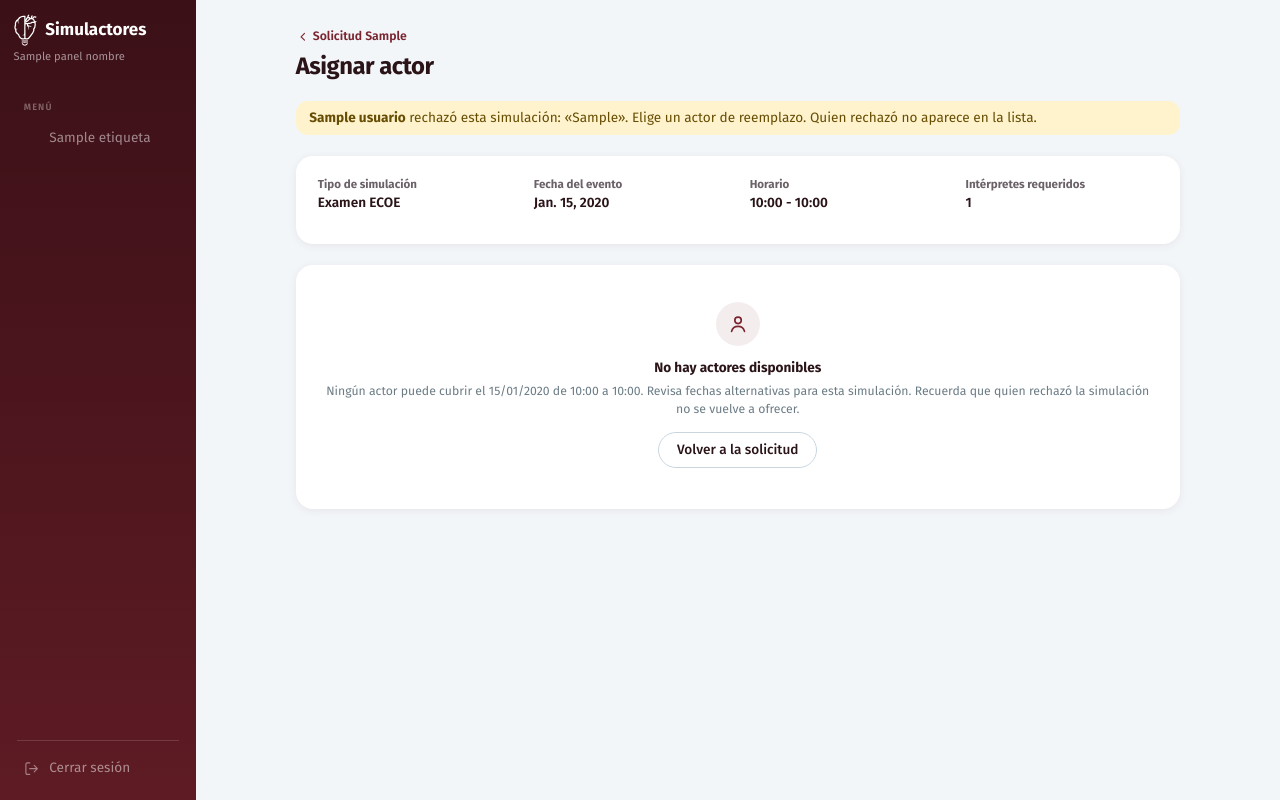
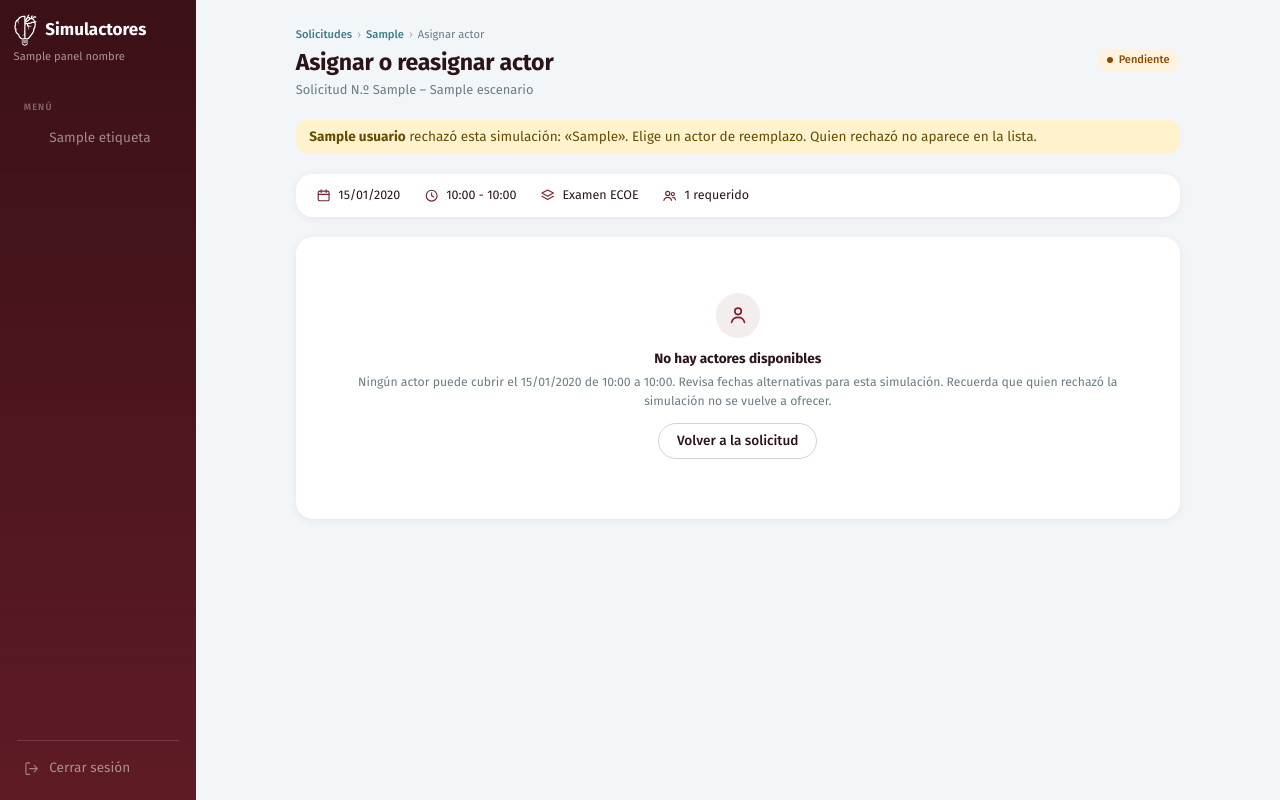
Before and after one commit to Emurillo26/SimGest, a Django app: template simulactores/templates/simulactores/asignar_actor.html in a window 1280 px wide. Run offline with Django 5.2, Linux system fonts and the light colour scheme; tables that the repository leaves empty hold one stand-in row (values such as "Sample post"); the template is opened without the code that fills it: values that come from a table or form of the project are taken from there, most other values are stand-ins (such as "Sample title", 1, 10 or a date in 2020).

Commit message:
Detalle de solicitud y asignación o reasignación de actor rediseñados
El detalle de solicitud muestra resumen del evento, actor asignado y estado de asignación; la pantalla de asignar/reasignar lista candidatos con habilidades, disponibilidad y tarifa en colones.

```diff
--- a/simulactores/templates/simulactores/asignar_actor.html
+++ b/simulactores/templates/simulactores/asignar_actor.html
@@ -8,32 +8,20 @@
   <meta name="viewport" content="width=device-width, initial-scale=1.0">
   <link href="https://cdn.jsdelivr.net/npm/bootstrap@5.3.3/dist/css/bootstrap.min.css" rel="stylesheet">
   <link href="{% static 'simulactores/css/estilos.css' %}" rel="stylesheet">
-  <style>
-    .actor-fila.no-disponible { opacity: .6; }
-    .actor-motivo { font-size: .8rem; color: #8a5a00; }
-    .chip-habilidad {
-      display: inline-block; margin: 0 4px 4px 0; padding: 2px 10px;
-      border-radius: 999px; background: #f1ecee; color: #4a2a30; font-size: .78rem;
-    }
-    .etiqueta-disp {
-      display: inline-block; padding: 2px 10px; border-radius: 999px;
-      font-size: .78rem; font-weight: 600;
-    }
-    .etiqueta-disp.si { background: #e3f4e8; color: #1d6b3a; }
-    .etiqueta-disp.no { background: #fff4d6; color: #8a5a00; }
-  </style>
+  <link href="{% static 'simulactores/css/admin.css' %}" rel="stylesheet">
 </head>
 <body>
 <div class="d-flex">
   {% include 'simulactores/_sidebar.html' %}
   <div class="flex-fill panel-columna">
     <main class="panel-contenido">
-      <header class="panel-encabezado">
-        <div>
-          <a href="{% url 'simulactores:solicitud_admin_detalle' solicitud.uuid %}" class="panel-volver"><svg viewBox="0 0 24 24" fill="none" stroke="currentColor" stroke-width="2" stroke-linecap="round" stroke-linejoin="round" aria-hidden="true"><path d="M15 6l-6 6 6 6"/></svg>Solicitud {{ solicitud.numero_solicitud }}</a>
-          <h1>{% if es_reemplazo %}Reasignar actor{% else %}Asignar actor{% endif %}</h1>
+      <div>
+        <nav class="migas" aria-label="Ruta"><a href="{% url 'simulactores:solicitudes_admin' %}">Solicitudes</a><span aria-hidden="true">›</span><a href="{% url 'simulactores:solicitud_admin_detalle' solicitud.uuid %}">{{ solicitud.numero_solicitud }}</a><span aria-hidden="true">›</span><span>{% if es_reemplazo %}Reasignar actor{% else %}Asignar actor{% endif %}</span></nav>
+        <div class="cabecera-pagina">
+          <div><h1>{% if es_reemplazo %}Reasignar actor{% else %}Asignar o reasignar actor{% endif %}</h1><p>Solicitud N.º {{ solicitud.numero_solicitud }}{% if solicitud.escenario %} – {{ solicitud.escenario.nombre }}{% endif %}</p></div>
+          <div>{% include 'simulactores/_estado_badge.html' with estado=solicitud.estado %}</div>
         </div>
-      </header>
+      </div>
 
       {% if messages %}
         {% for message in messages %}
@@ -50,16 +38,14 @@
         </div>
       {% endif %}
 
-      <section class="panel-tarjeta">
-        <dl class="dl-detalle detalle-grid">
-          <div><dt>Tipo de simulación</dt><dd>{{ solicitud.tipo_simulacion }}</dd></div>
-          <div><dt>Fecha del evento</dt><dd>{{ solicitud.fecha_evento }}</dd></div>
-          <div><dt>Horario</dt><dd>{{ solicitud.hora_inicio|time:"H:i" }} - {{ solicitud.hora_fin|time:"H:i" }}</dd></div>
-          <div><dt>Intérpretes requeridos</dt><dd>{{ solicitud.cantidad_interpretes }}</dd></div>
-        </dl>
+      <section class="caja resumen-linea">
+        <span><svg viewBox="0 0 24 24" fill="none" stroke="currentColor" stroke-width="1.8" stroke-linecap="round" stroke-linejoin="round" aria-hidden="true"><rect x="3.5" y="5" width="17" height="15" rx="2.5"/><path d="M8 3v4M16 3v4M3.5 10h17"/></svg>{{ solicitud.fecha_evento|date:"d/m/Y" }}</span>
+        <span><svg viewBox="0 0 24 24" fill="none" stroke="currentColor" stroke-width="1.8" stroke-linecap="round" stroke-linejoin="round" aria-hidden="true"><circle cx="12" cy="12" r="8.5"/><path d="M12 7.5V12l3 2"/></svg>{{ solicitud.hora_inicio|time:"H:i" }} - {{ solicitud.hora_fin|time:"H:i" }}</span>
+        <span><svg viewBox="0 0 24 24" fill="none" stroke="currentColor" stroke-width="1.8" stroke-linecap="round" stroke-linejoin="round" aria-hidden="true"><path d="M12 3l9 5-9 5-9-5 9-5z"/><path d="M3 13l9 5 9-5"/></svg>{{ solicitud.tipo_simulacion }}</span>
+        <span><svg viewBox="0 0 24 24" fill="none" stroke="currentColor" stroke-width="1.8" stroke-linecap="round" stroke-linejoin="round" aria-hidden="true"><circle cx="9" cy="8.5" r="3.2"/><path d="M3 19.5c.6-3.2 3-4.9 6-4.9s5.4 1.7 6 4.9"/><circle cx="17" cy="9.5" r="2.5"/><path d="M17 14.8c2.2.2 3.7 1.6 4.2 4"/></svg>{{ solicitud.cantidad_interpretes }} requerido{{ solicitud.cantidad_interpretes|pluralize }}</span>
       </section>
 
-      <form method="post" class="panel-tabla">
+      <form method="post" class="caja caja-tabla">
         {% csrf_token %}
 
         {% if modo == 'reasignar' %}
@@ -78,7 +64,7 @@
           <div class="table-responsive">
             <table class="table align-middle">
               <thead>
-                <tr><th></th><th>Actor</th><th>Edad</th><th>Género</th><th>Habilidades</th><th>Disponibilidad</th></tr>
+                <tr><th></th><th>Actor</th><th>Edad</th><th>Género</th><th>Habilidades</th><th>Disponibilidad</th><th>Tarifa</th></tr>
               </thead>
               <tbody>
                 {% for f in filas %}
@@ -89,25 +75,26 @@
                            {% if actor_elegido == f.actor.pk|stringformat:"s" %}checked{% endif %}
                            aria-label="Elegir a {{ f.actor.usuario.nombre }}">
                   </td>
-                  <td><label for="actor-{{ f.actor.pk }}" class="fw-semibold mb-0">{{ f.actor.usuario.nombre }}</label></td>
+                  <td><label for="actor-{{ f.actor.pk }}" class="actor-mini mb-0"><span class="avatar-mini">{{ f.actor.usuario.nombre|first|upper }}</span><strong>{{ f.actor.usuario.nombre }}</strong></label></td>
                   <td>{{ f.edad|default_if_none:"—" }}</td>
                   <td>{{ f.actor.genero|default:"—" }}</td>
                   <td>{% for h in f.habilidades %}<span class="chip-habilidad">{{ h }}</span>{% empty %}—{% endfor %}</td>
                   <td>
                     {% if f.disponible %}
-                      <span class="etiqueta-disp si">Disponible</span>
+                      <span class="etiqueta-disp si">✓ Disponible</span>
                     {% else %}
                       <span class="etiqueta-disp no">No disponible</span>
                       <div class="actor-motivo">{{ f.motivo }}</div>
                     {% endif %}
                   </td>
+                  <td>{% if f.actor.tarifa %}₡{{ f.actor.tarifa|floatformat:"0" }}{% if f.actor.tipo_tarifa %}<small class="d-block text-muted">{{ f.actor.get_tipo_tarifa_display }}</small>{% endif %}{% else %}—{% endif %}</td>
                 </tr>
                 {% endfor %}
               </tbody>
             </table>
           </div>
           <div class="p-3 d-flex gap-2 justify-content-end">
-            <a href="{% url 'simulactores:solicitud_admin_detalle' solicitud.uuid %}" class="btn btn-claro btn-pildora">Cancelar</a>
+            <a href="{% url 'simulactores:solicitud_admin_detalle' solicitud.uuid %}" class="btn-contorno">Volver al detalle</a>
             <button type="submit" class="btn btn-granate btn-pildora">{% if es_reemplazo %}Confirmar reemplazo{% else %}Asignar actor{% endif %}</button>
           </div>
         {% else %}
--- a/simulactores/templates/simulactores/solicitudes_admin.html
+++ b/simulactores/templates/simulactores/solicitudes_admin.html
@@ -8,13 +8,14 @@
   <meta name="viewport" content="width=device-width, initial-scale=1.0">
   <link href="https://cdn.jsdelivr.net/npm/bootstrap@5.3.3/dist/css/bootstrap.min.css" rel="stylesheet">
   <link href="{% static 'simulactores/css/estilos.css' %}" rel="stylesheet">
+  <link href=\"{% static 'simulactores/css/admin.css' %}\" rel=\"stylesheet\">
 </head>
 <body>
 <div class="d-flex">
   {% include 'simulactores/_sidebar.html' %}
   <div class="flex-fill panel-columna">
     <main class="panel-contenido">
-      <header class="panel-encabezado">
+      <header class="panel-encabezado cabecera-pagina">
         <div>
           <h1>Solicitudes</h1>
           <p>Revisa y gestiona las solicitudes de todos los clientes.</p>
```
Also changed, not shown: simulactores/templates/simulactores/solicitud_admin_detalle.html (+39 -24 lines).
